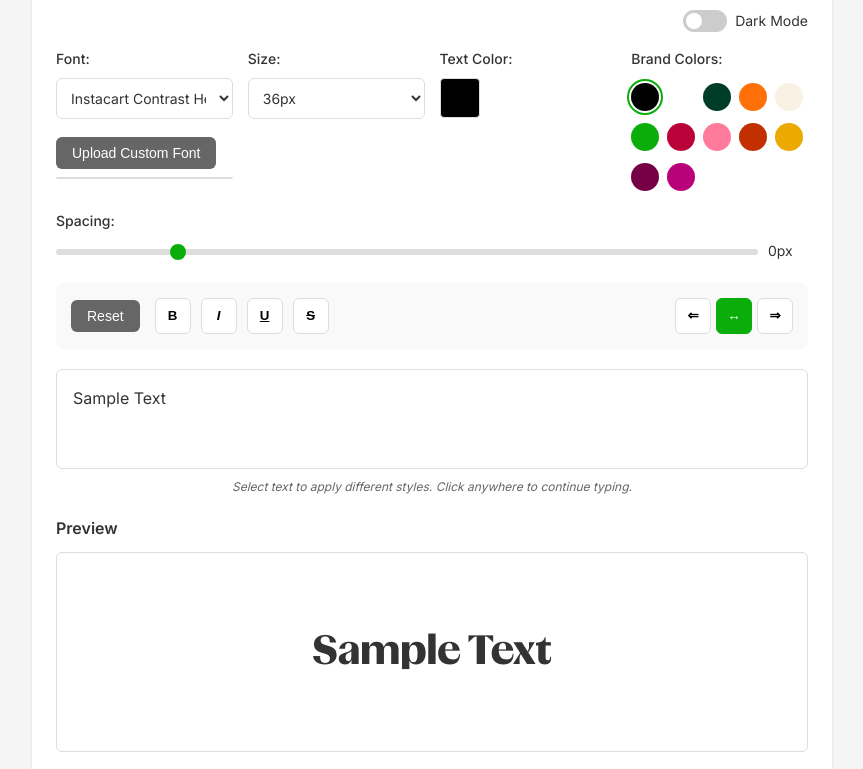
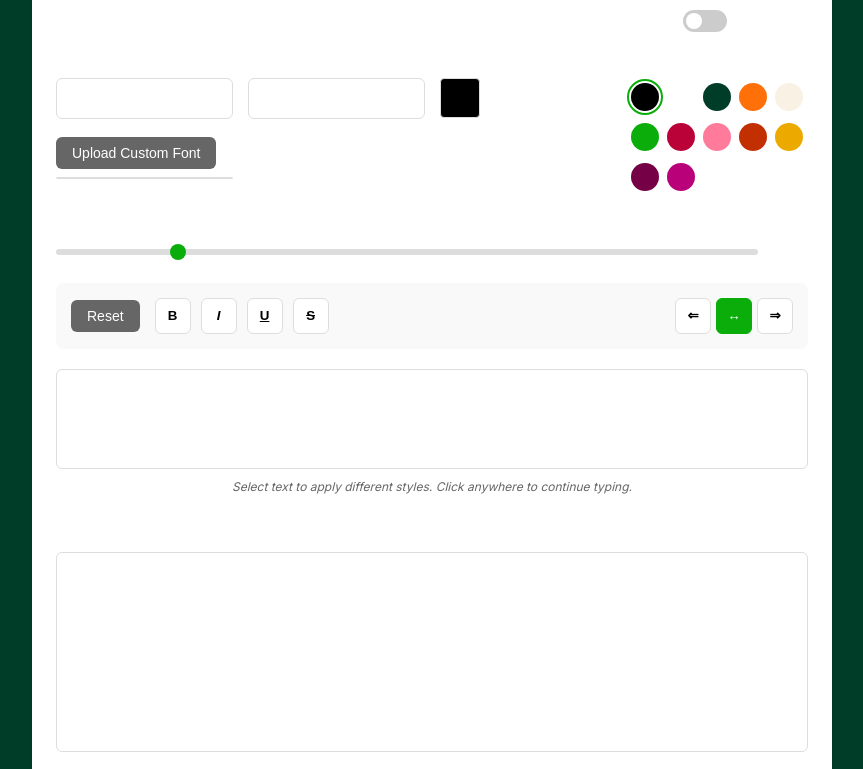
Before and after one commit to sarah-teal/typegen, a plain HTML site: page index.html in a window 1280 px wide. Shown: the part 105-874 px from the top of the page, without its empty margins (208-1071 px from the left). Drawn offline with Linux system fonts and the light colour scheme.

Commit message:
Update styles.css
Background changed to Kale

```diff
--- a/styles.css
+++ b/styles.css
@@ -48,9 +48,9 @@
 :root {
   --primary-color: #0AAD0A;
   --primary-hover: #088A08;
-  --background-light: #f5f5f5;
+  --background-light: #003D29; /* Changed from #f5f5f5 to dark green "Kale" */
   --background-dark: #222;
-  --text-light: #333;
+  --text-light: #FFFFFF; /* Consider changing from #333 to white for better readability */
   --text-dark: #eee;
   --border-light: #ddd;
   --border-dark: #555;
```
